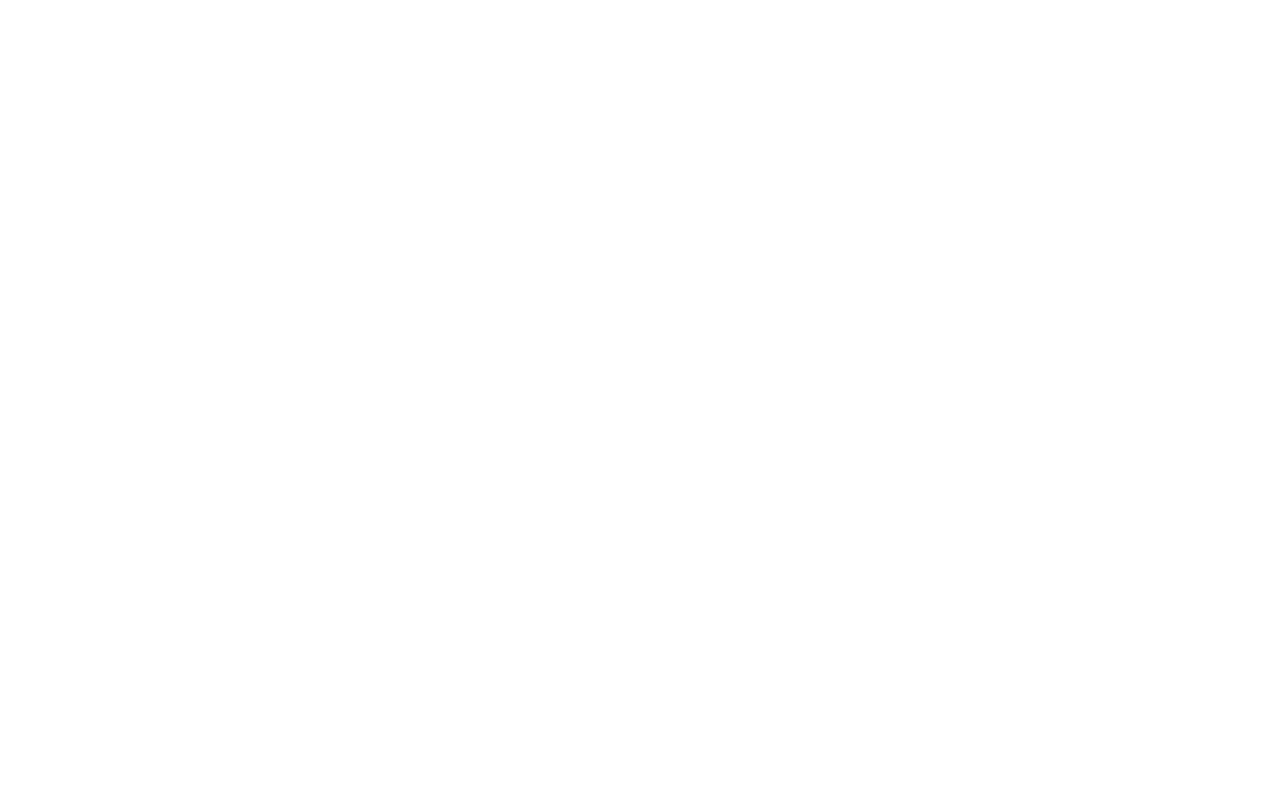
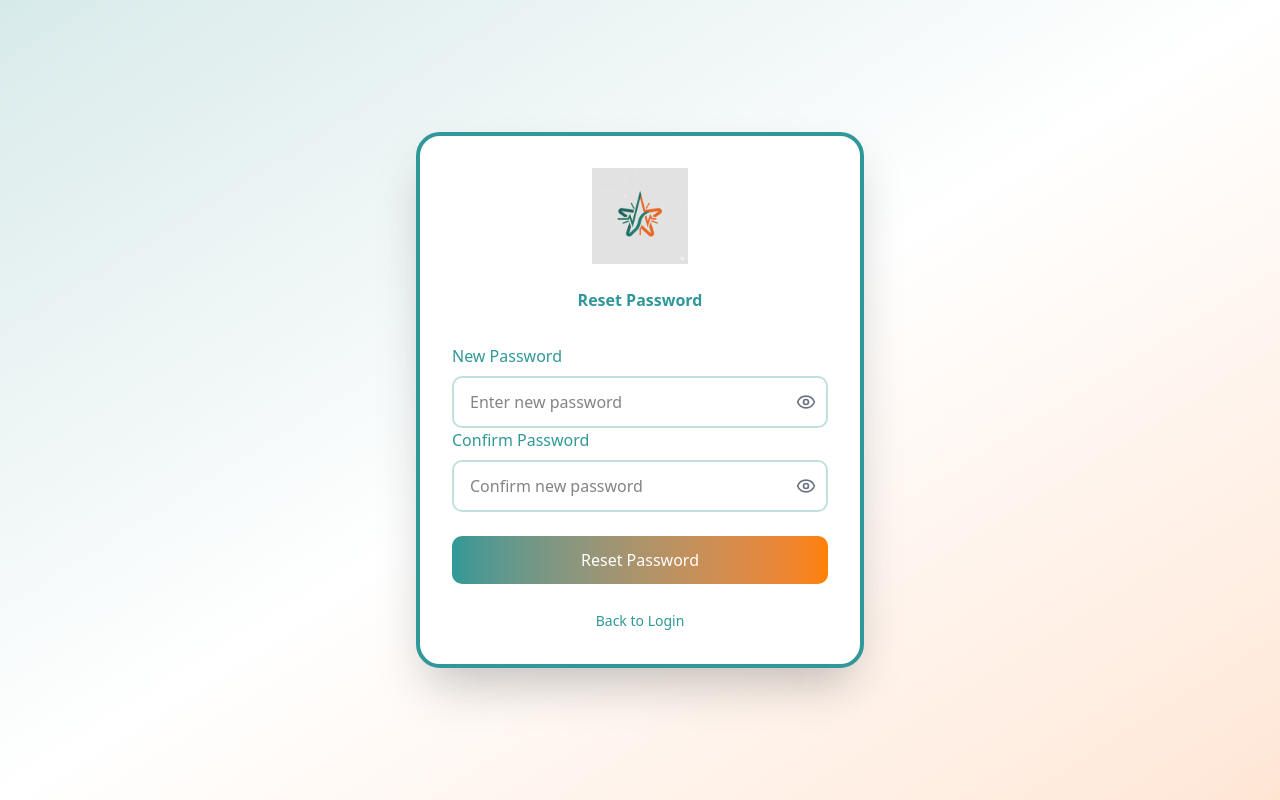
Before and after one commit to Devesh13-27/Frontend-Sanjeevni, a React (Vite) app: page /resetpassword in a window 1280 px wide. Before the commit this address had no page. Built offline with nearby package versions, Linux system fonts and the light colour scheme.

Commit message:
Resetting Password

```diff
--- a/src/App.tsx
+++ b/src/App.tsx
@@ -6,6 +6,8 @@
 import ConfirmationEmailPage from "./components/ConfirmEmail";
 import Verified from "./components/Verified";
 import { HomePage } from "./components/HomePage";
+import { ForgotPassword } from "./components/ForgotPassword";
+import { ResetPassword } from "./components/ResetPassword";
 import { useState } from "react";
 
 function App() {
@@ -37,6 +39,10 @@
       <Route path="/verified" element={<Verified />} />
 
       <Route path="/home" element={<HomePage />} />
+
+      <Route path="/forgotpassword" element={<ForgotPassword />} />
+
+      <Route path="/resetpassword" element={<ResetPassword />} />
 
       {/* AUTHENTICATED PAGES */}
       {/* {isLoggedIn && (
--- a/src/components/ConfirmEmail.tsx
+++ b/src/components/ConfirmEmail.tsx
@@ -1,5 +1,6 @@
 import logoImage from 'figma:asset/8e191f727b2ef8023e7e4984e9036f679c3d3038.png';
 import React from "react";
+import { Link } from 'react-router-dom';
 
 export default function ConfirmationEmailPage() {
   return (
@@ -31,8 +32,8 @@
         </div>
 
         <div className="text-center mt-6">
-          <button className="bg-gradient-to-r from-[#309898] to-[#FF8000] text-white px-6 py-3 rounded-lg hover:shadow-lg transition transform hover:scale-105">
-            Open Email App
+          <button className="bg-gradient-to-r from-[#309898] to-[#FF8000] text-white px-6 py-3 rounded-lg hover:shadow-lg transition transform hover:scale-105" onClick={() => window.location.href = "https://www.gmail.com"}>
+             Open Gmail
           </button>
 
           <p className="text-gray-600 mt-4 text-sm">
--- /dev/null
+++ b/src/components/ForgotPassword.tsx
@@ -0,0 +1,100 @@
+import React from "react";
+import { Mail } from "lucide-react";
+import logoImage from 'figma:asset/8e191f727b2ef8023e7e4984e9036f679c3d3038.png';
+import { useNavigate } from "react-router-dom";
+import { useState } from "react";
+import { supabase } from "../createClient";
+
+export function ForgotPassword() {
+
+  const navigate = useNavigate()
+  const [loading, setLoading] = useState(false);
+  const [email, setEmail] = useState('');
+
+  const handleReset = async (e: React.FormEvent<HTMLFormElement>) => {
+    e.preventDefault();
+    setLoading(true);
+
+    if(!email){
+        alert("Please Enter the Email first");
+        setLoading(false);
+        return;
+    }
+
+    const { data, error } = await supabase.auth.resetPasswordForEmail(email, {redirectTo: "http://localhost:3000/resetpassword"})
+
+    alert("We have sent you an Email!");
+    setLoading(false);
+  }
+
+  return (
+    <div className="fixed inset-0 bg-gradient-to-br from-[#309898]/20 via-white to-[#FF8000]/20 flex items-center justify-center p-4">
+      <div className="bg-white rounded-3xl shadow-2xl max-w-md w-full p-8 relative border-4 border-[#309898]">
+
+        {/* Logo */}
+        <div className="flex justify-center mb-6">
+          <img src={logoImage} alt="Vytara Logo" className="w-24 h-24" />
+        </div>
+
+        {/* Title */}
+        <h1 className="text-center text-[#309898] text-3xl font-bold mb-2">
+          Forgot Password?
+        </h1>
+
+        {/* Description */}
+        <p className="text-center text-gray-600 mb-6">
+          Enter your email address and we'll send you an OTP to reset your password.
+        </p>
+
+        <form className="space-y-4" onSubmit={handleReset}>
+
+          {/* Email Input */}
+          <div>
+            <label className="block text-[#309898] mb-2 font-medium">Email Address</label>
+            <div className="relative">
+              <Mail className="absolute left-3 top-1/2 transform -translate-y-1/2 text-[#309898] w-5 h-5" />
+              <input
+                type="email"
+                placeholder="Enter your email"
+                onChange={(e) => setEmail(e.target.value)}
+                value={email}
+                className="
+                w-full
+                pl-12 pr-4 py-3
+                rounded-xl
+                border-2
+                border-[#309898]/40
+                focus:border-[#FF8000]
+                focus:ring-2
+                focus:ring-[#FF8000]/40
+                focus:outline-none
+                transition
+                placeholder:text-gray-500
+                "
+            />
+            </div>
+          </div>
+
+          {/* Button */}
+          <button
+            type="submit"
+            className="w-full bg-gradient-to-r from-[#309898] to-[#FF8000] text-white py-3 rounded-lg hover:shadow-lg transition transform hover:scale-105 font-semibold"
+          >
+            {loading ? "Sending..." : "Send Email"}
+          </button>
+
+          {/* Back Button */}
+          <div className="text-center mt-6">
+            <button
+              type="button"
+              className="text-[#309898] hover:underline text-sm"
+              onClick={() => navigate("/login")}
+            >
+              Back to Login
+            </button>
+          </div>
+        </form>
+      </div>
+    </div>
+  );
+}
--- a/src/components/LoginSignupModal.tsx
+++ b/src/components/LoginSignupModal.tsx
@@ -3,6 +3,7 @@
 import React, { useState } from "react";
 import { useNavigate } from 'react-router-dom';
 import { HomePage } from './HomePage';
+import { Eye } from 'lucide-react';
 
 // const [users, setUsers] = useState<any[]>([]);
 //   console.log(users)
@@ -18,6 +19,7 @@
   const [email, setEmail] = useState('');
   const [password, setPassword] = useState('');
   const [loading, setLoading] = useState(false);
+  const [showPassword, setShowPassword] = useState(false);
 
   const handleLogin = async (e: React.FormEvent<HTMLFormElement>) => {
     e.preventDefault();
@@ -63,14 +65,23 @@
           </div>
 
           <div>
-            <label className="block text-[#309898] mb-2">Password</label>
+          <label className="block text-[#309898] mb-2">Password</label>
+
+          <div className="relative">
             <input
-              type="password"
+              type={showPassword ? "text" : "password"}
               className="w-full px-4 py-3 rounded-lg border-2 border-[#309898]/30 focus:border-[#FF8000] focus:outline-none transition"
-              placeholder="Enter your Phone"
+              placeholder="Enter your Password"
               onChange={(e) => setPassword(e.target.value)}
             />
+
+            <Eye
+              onClick={() => setShowPassword(!showPassword)}
+              className="absolute right-3 top-1/2 -translate-y-1/2 text-gray-500 w-5 h-5 cursor-pointer hover:text-[#309898] transition"
+            />
           </div>
+        </div>
+
 
           <button
             type="submit"
@@ -81,7 +92,7 @@
           </button>
 
           <div className="flex justify-between text-sm mt-4">
-            <button type="button" className="text-[#FF8000] hover:underline">
+            <button type="button" className="text-[#FF8000] hover:underline" onClick={() => navigate("/forgotpassword")}>
               Forgot Password?
             </button>
             <button
--- /dev/null
+++ b/src/components/ResetPassword.tsx
@@ -0,0 +1,107 @@
+import React, { useState } from "react";
+import { Lock, Eye } from "lucide-react";
+import logoImage from 'figma:asset/8e191f727b2ef8023e7e4984e9036f679c3d3038.png';
+import { useNavigate } from "react-router-dom";
+import { supabase } from "../createClient";
+
+export function ResetPassword() {
+
+    const navigate = useNavigate();
+
+    const [loading, setLoading] = useState(false);
+    const [password, setPassword] = useState('');
+    const [confirmPassword, setConfirmPassword] = useState('');
+    const [showPassword, setShowPassword] = useState(false);
+    const [showConfirmPassword, setShowConfirmPassword] = useState(false);
+
+    const handleReset = async (e: React.FormEvent<HTMLFormElement>) => {
+        e.preventDefault();
+        setLoading(true);
+
+        if(!password || !confirmPassword){
+            alert("Please enter the Passwords");
+            setLoading(false);
+            return;
+        }
+
+        if(password != confirmPassword){
+            alert("Passwords do not Match");
+            setLoading(false);
+            return;
+        }
+
+        const { data, error } = await supabase.auth.updateUser({ password: password })
+
+        if(!error){
+            alert("The Password has been Updated");
+        } else {
+            alert("An Error on Our Side");
+            console.error(error);
+        }
+        setLoading(false);
+    }
+
+  return (
+    <div className="fixed inset-0 bg-gradient-to-br from-[#309898]/20 via-white to-[#FF8000]/20 flex items-center justify-center p-4">
+      <div className="bg-white rounded-3xl shadow-2xl max-w-md w-full p-8 relative border-4 border-[#309898]">
+        {/* Logo */}
+        <div className="flex justify-center mb-6">
+          <img src={logoImage} alt="Vytara Logo" className="w-24 h-24" />
+        </div>
+
+        <h1 className="text-center text-[#309898] text-3xl font-bold mb-8">
+          Reset Password
+        </h1>
+
+        <form className="space-y-6" onSubmit={handleReset}>
+          {/* New Password Field */}
+          <div>
+            <label className="block text-[#309898] mb-2 font-medium">New Password</label>
+            <div className="relative">
+              <input
+                type={showPassword ? "text" : "password"}
+                className="w-full px-4 py-3 rounded-lg border-2 border-[#309898]/30 focus:border-[#FF8000] focus:outline-none transition"
+                placeholder="Enter new password"
+                onChange={(e) => setPassword(e.target.value)}
+                value={password}
+              />
+              <Eye className="absolute right-3 top-1/2 transform -translate-y-1/2 text-gray-500 w-5 h-5 cursor-pointer hover:text-[#309898] transition" onClick={() => setShowPassword(!showPassword)}/>
+            </div>
+          </div>
+
+          {/* Confirm Password Field */}
+          <div>
+            <label className="block text-[#309898] mb-2 font-medium">Confirm Password</label>
+            <div className="relative">
+              <input
+                type={showConfirmPassword ? "text" : "password"}
+                className="w-full px-4 py-3 rounded-lg border-2 border-[#309898]/30 focus:border-[#FF8000] focus:outline-none transition"
+                placeholder="Confirm new password"
+                onChange={(e) => setConfirmPassword(e.target.value)}
+                value={confirmPassword}
+              />
+              <Eye className="absolute right-3 top-1/2 transform -translate-y-1/2 text-gray-500 w-5 h-5 cursor-pointer hover:text-[#309898] transition" onClick={() => setShowConfirmPassword(!showConfirmPassword)}/>
+            </div>
+          </div>
+
+          <button
+            type="submit"
+            className="w-full bg-gradient-to-r from-[#309898] to-[#FF8000] text-white py-3 rounded-lg hover:shadow-lg transition transform hover:scale-105 font-semibold mt-6"
+          >
+            {loading ? "Resetting..." : "Reset Password"}
+          </button>
+
+          <div className="text-center mt-6">
+            <button
+              type="button"
+              className="text-[#309898] hover:underline text-sm"
+              onClick={() => navigate('/login')}
+            >
+              Back to Login
+            </button>
+          </div>
+        </form>
+      </div>
+    </div>
+  );
+}
```
